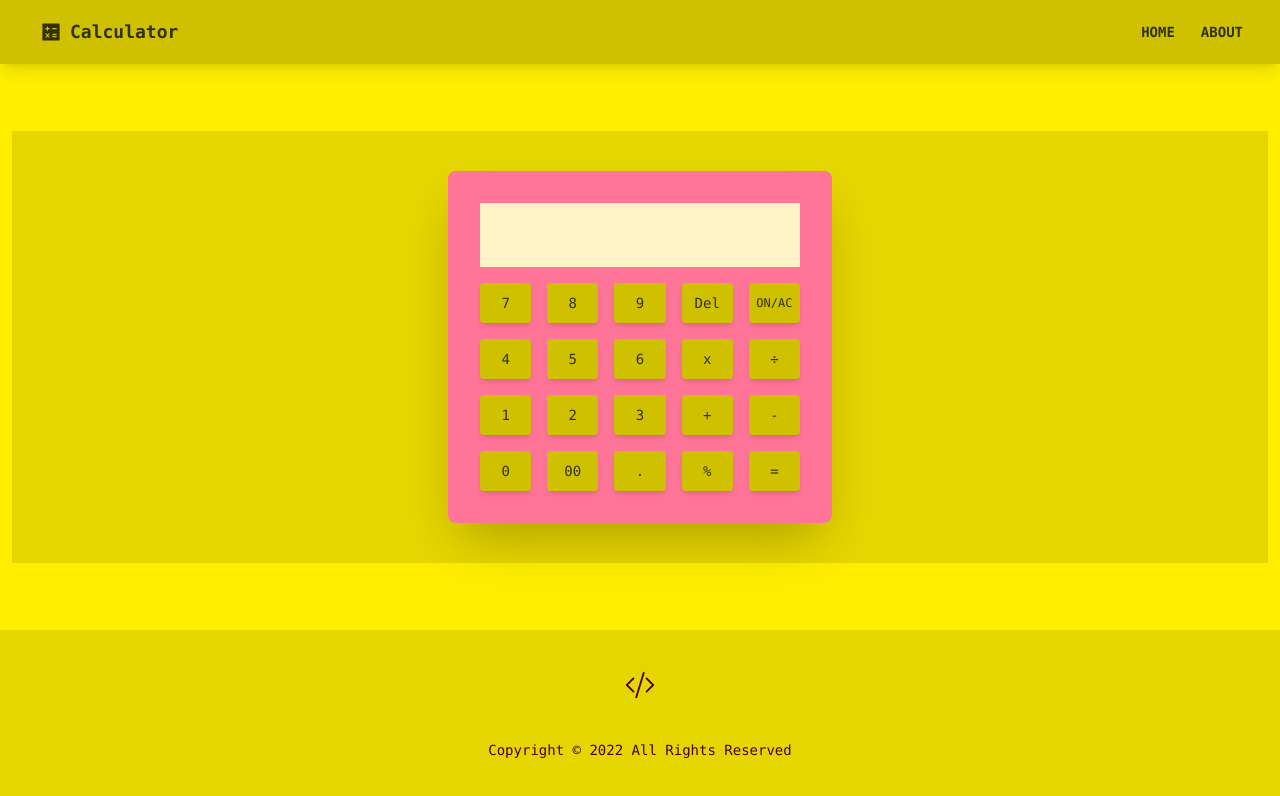
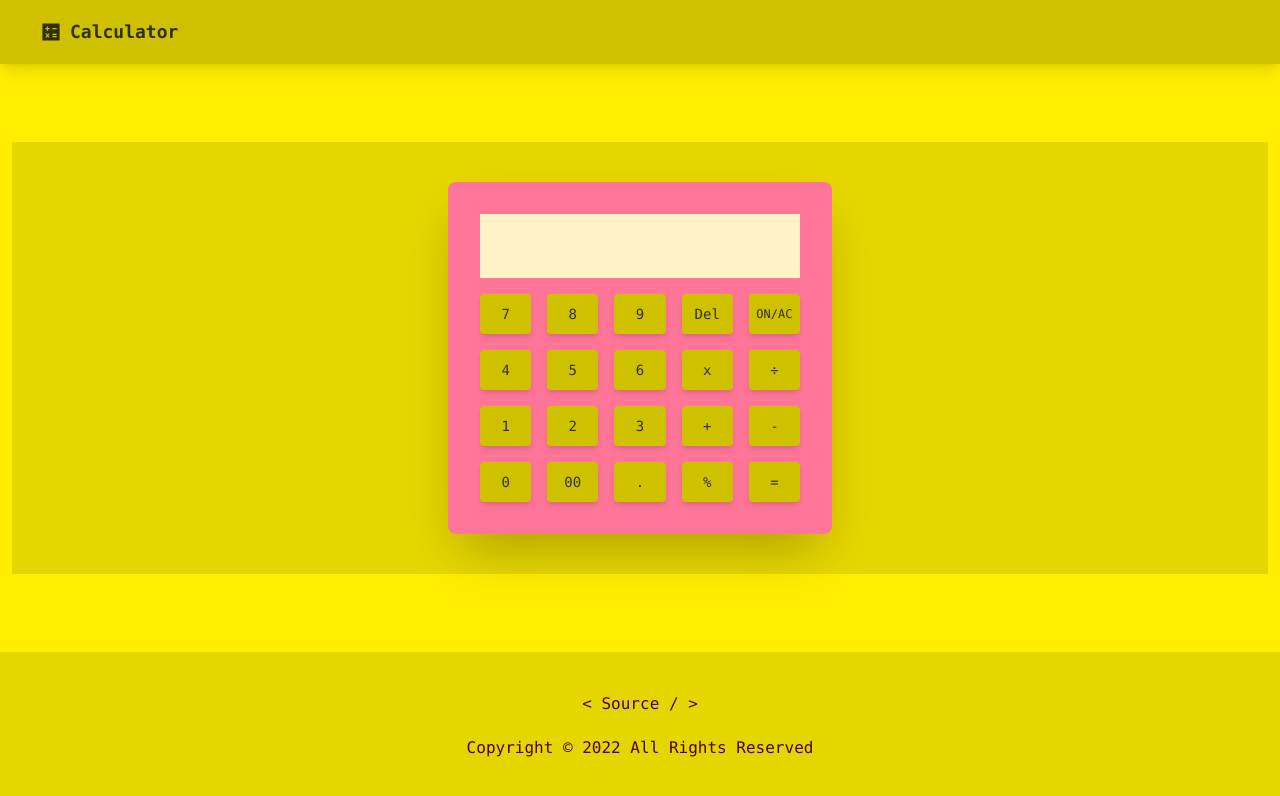
Before and after one commit to EchoChunyuShih/simple-calculator, a React (Create React App) app: page / in a window 1280 px wide. Shown: the top 796 px of the page. Built offline with nearby package versions, Linux system fonts and the light colour scheme.

Commit message:
[docs] update UI

```diff
--- a/src/App.js
+++ b/src/App.js
@@ -4,7 +4,6 @@ import { CalcProvider } from './context/calculator/CalcContext'
 import Navbar from './components/layout/Navbar'
 import Footer from './components/layout/Footer'
 import Home from './pages/Home'
-import About from './pages/About'
 import NotFound from './pages/NotFound'
 function App() {
   return (
@@ -16,7 +15,6 @@ function App() {
             <main className='container mx-auto px-3 pb-12'>
               <Routes>
                 <Route path='/' element={<Home />} />
-                <Route path='/about' element={<About />} />
                 <Route path='/notfound' element={<NotFound />} />
                 <Route path='/*' element={<NotFound />} />
               </Routes>
--- a/src/components/layout/Footer.js
+++ b/src/components/layout/Footer.js
@@ -1,10 +1,16 @@
-import { BsCodeSlash } from 'react-icons/bs'
-
 const Footer = () => {
   const footerYear = new Date().getFullYear()
   return (
-    <footer className='footer p-10 bg-base-200 text-primary-content footer-center'>
-      <BsCodeSlash size={30} />
+    <footer className='flex flex-col bg-base-200 text-primary-content mx-auto items-center w-full p-10 space-y-5'>
+      <a
+        href='https://github.com/EchoChunyuShih/simple-calculator'
+        target='_blank'
+        className='cursor:pointer'
+      >
+        <span className='hover:text-pink-500 transition-transform duration-200 ease-in-out hover:tracking-widest'>
+          &#60; Source / &#62;
+        </span>
+      </a>
       <div>Copyright &copy; {footerYear} All Rights Reserved</div>
     </footer>
   )
--- a/src/components/layout/Navbar.js
+++ b/src/components/layout/Navbar.js
@@ -13,16 +13,6 @@ const Navbar = ({ title }) => {
             {title}
           </Link>
         </div>
-        <div className='flex-1 px-2 mx-2'>
-          <div className='flex justify-end'>
-            <Link to='/' className='btn btn-ghost btn-sm  rounded-btn'>
-              home
-            </Link>
-            <Link to='/about' className='btn btn-ghost btn-sm  rounded-btn'>
-              about
-            </Link>
-          </div>
-        </div>
       </nav>
     </>
   )
```
